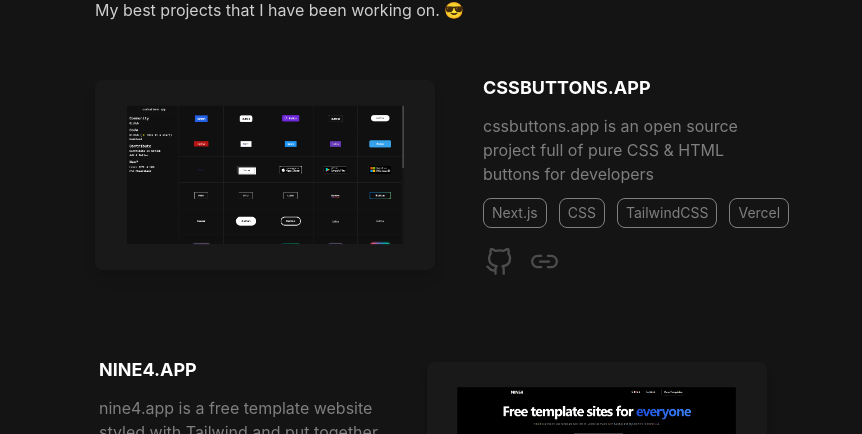
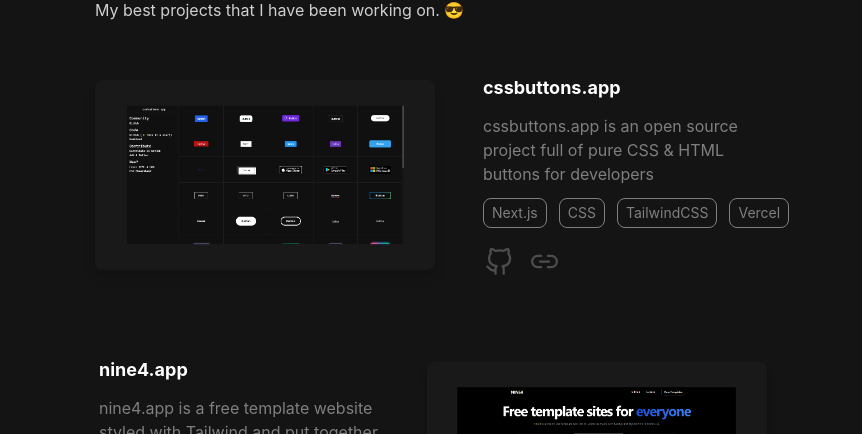
Before and after one commit to r1/jacklatimer.dev, a Next.js app: page /projects in a window 1280 px wide. Shown: the part 198-632 px from the top of the page, without its empty margins (209-1071 px from the left). Built offline with nearby package versions, Linux system fonts and the light colour scheme; what @tailwindcss/typography would draw is missing.

Commit message:
do(blog & showcase): finish project showcase pages

```diff
--- a/pages/projects.js
+++ b/pages/projects.js
@@ -53,13 +53,13 @@ export default function project() {
                 height="190"
                 className={
                   index % 2 === 0
-                    ? "rounded-lg shadow-lg "
+                    ? "rounded-lg shadow-lg"
                     : "rounded-lg shadow-lg md:order-1"
                 }
               />
                   <div className="flex flex-col w-full mx-1 my-3 space-y-3  md:w-5/12 ">
                     <h2>
-                      <h3 className="text-lg font-bold  uppercase text-white">
+                      <h3 className="text-lg font-bold text-white">
                         {project.title}
                       </h3>
                     </h2>
```
